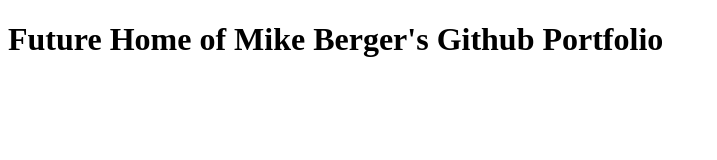
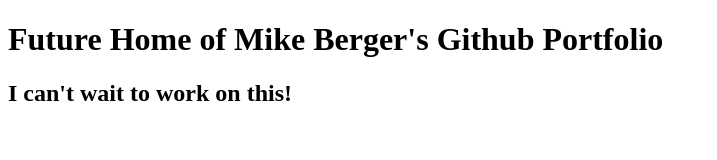
Before and after one commit to Mberger33/mberger33.github.io, a plain HTML site: page index.html in a window 1280 px wide. Shown: the whole page, without its empty margins (0-717 px from the left). Drawn offline with Linux system fonts and the light colour scheme.

Commit message:
added an h2

```diff
--- a/index.html
+++ b/index.html
@@ -6,5 +6,6 @@
 </head>
 <body>
 <h1>Future Home of Mike Berger's Github Portfolio</h1>
+<h2>I can't wait to work on this!</h2>
 </body>
 </html>
```
